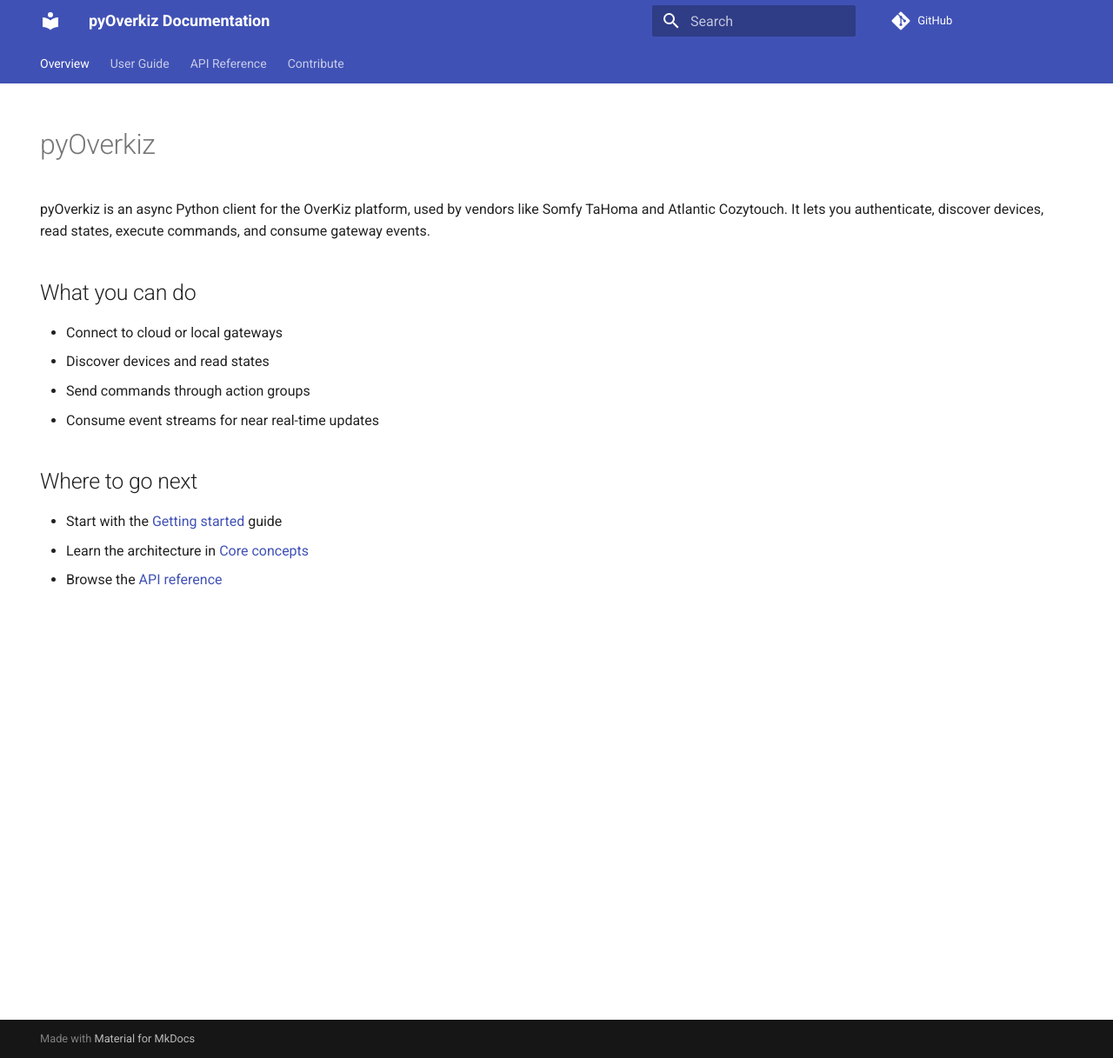
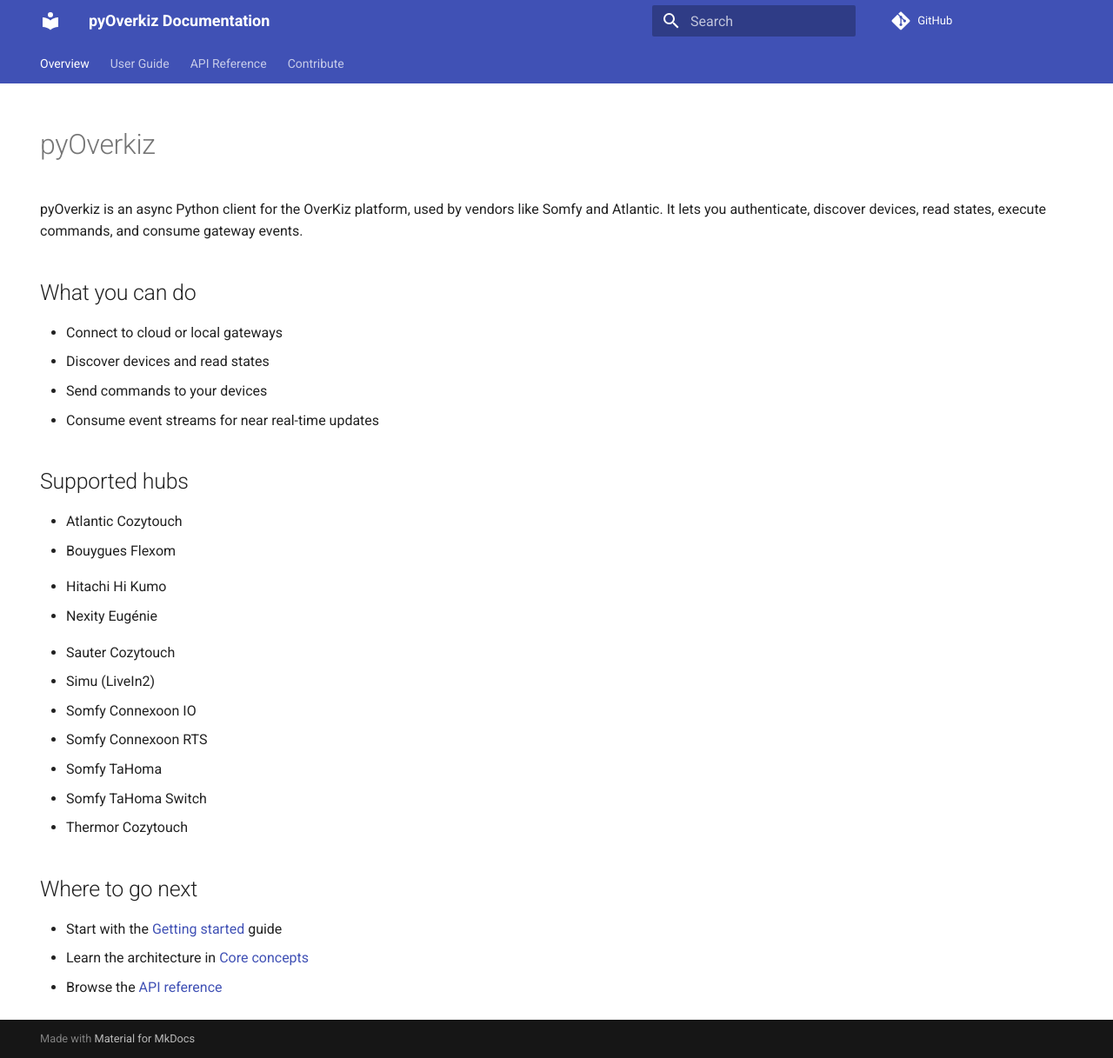
Before and after one commit to iMicknl/python-overkiz-api, an MkDocs documentation site: the page built from docs/index.md, in a window 1280 px wide and 1217 px high. Shown: the whole window at 87% size. Built offline with MkDocs 1.6.1 and Material for MkDocs 9.7.7, drawn with Linux system fonts in a browser that asks for light colours; comment, search, counter and statistics services are not loaded.

Commit message:
Update index.md: refine description and enhance supported hubs section

```diff
--- a/docs/index.md
+++ b/docs/index.md
@@ -5,14 +5,30 @@
 ---
 # pyOverkiz
 
-pyOverkiz is an async Python client for the OverKiz platform, used by vendors like Somfy TaHoma and Atlantic Cozytouch. It lets you authenticate, discover devices, read states, execute commands, and consume gateway events.
+pyOverkiz is an async Python client for the OverKiz platform, used by vendors like Somfy and Atlantic. It lets you authenticate, discover devices, read states, execute commands, and consume gateway events.
 
 ## What you can do
 
 - Connect to cloud or local gateways
 - Discover devices and read states
-- Send commands through action groups
+- Send commands to your devices
 - Consume event streams for near real-time updates
+
+## Supported hubs
+
+- Atlantic Cozytouch
+- Bouygues Flexom
+<!-- - Brandt Smart Control **\*** -->
+- Hitachi Hi Kumo
+- Nexity Eugénie
+<!-- - Rexel Energeasy Connect **\*** -->
+- Sauter Cozytouch
+- Simu (LiveIn2)
+- Somfy Connexoon IO
+- Somfy Connexoon RTS
+- Somfy TaHoma
+- Somfy TaHoma Switch
+- Thermor Cozytouch
 
 ## Where to go next
 
```
